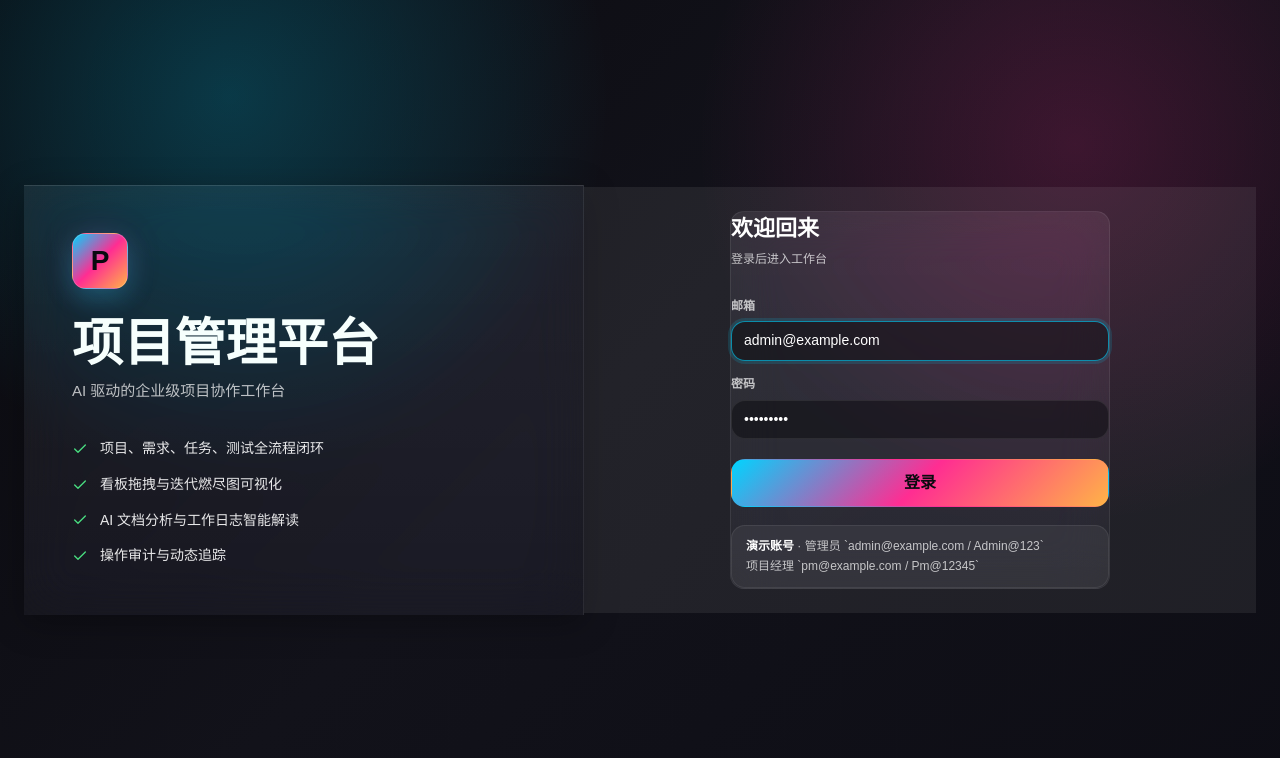
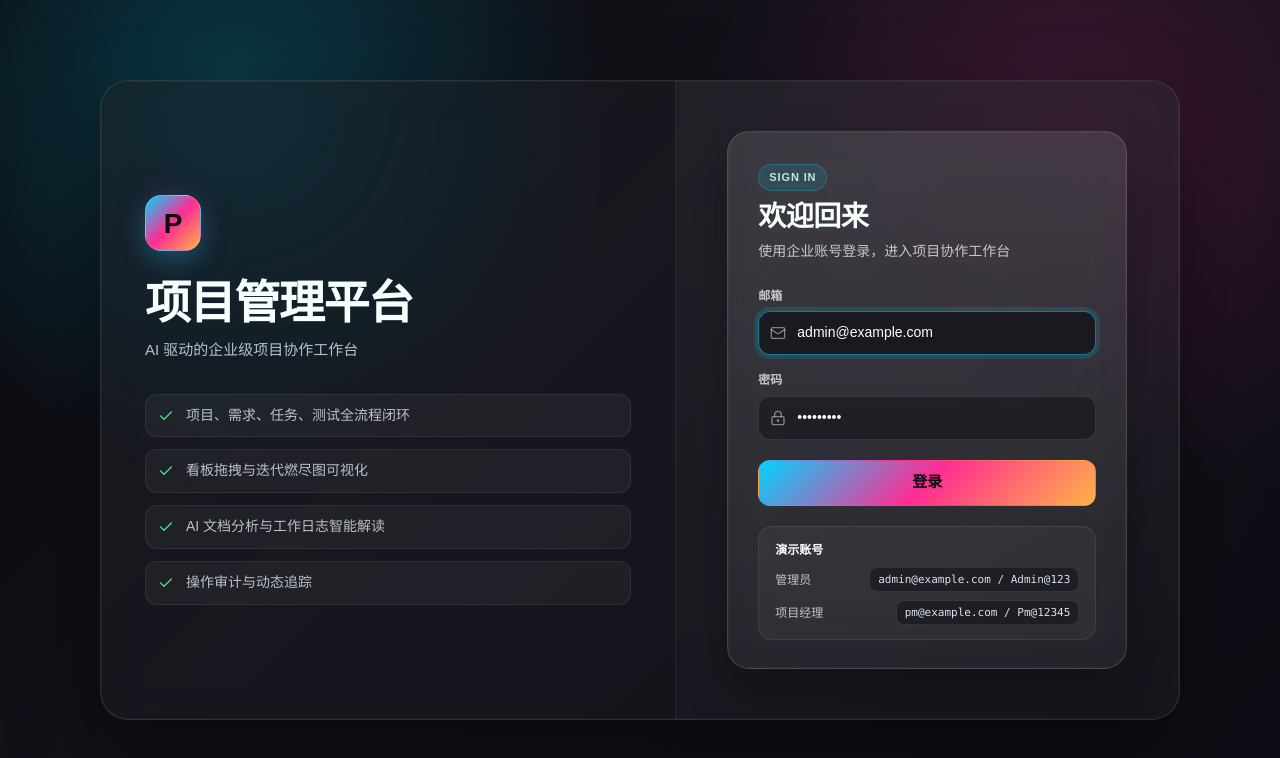
Before and after one commit to Curl-007/company-platform, a React (Vite) app in the folder web/: page / in a window 1280 px wide. Shown: the top 758 px of the page. Built offline with nearby package versions, Linux system fonts and the light colour scheme.

Commit message:
fix(web): flush products spacing and redesign login card
Make product workbench and list nearly stacked, and restyle the
welcome-back login panel with shell layout, icons, and glass polish.

```diff
--- a/web/src/components/Login.tsx
+++ b/web/src/components/Login.tsx
@@ -1,5 +1,5 @@
 import React, { useState, FormEvent } from 'react';
-import { Check } from 'lucide-react';
+import { Check, LockKeyhole, Mail } from 'lucide-react';
 import { login } from '../services/auth';
 import type { SessionUser } from '../types';
 
@@ -45,6 +45,7 @@ const Login: React.FC<LoginProps> = ({ onLoginSuccess }) => {
 
   return (
     <div className="login-screen">
+      <div className="login-shell">
         <div className="login-brand-panel">
           <div className="login-brand-logo-lg">P</div>
           <h1 className="login-brand-title">项目管理平台</h1>
@@ -62,16 +63,19 @@ const Login: React.FC<LoginProps> = ({ onLoginSuccess }) => {
         <div className="login-form-panel">
           <div className="login-card">
             <div className="login-card-header">
+              <span className="login-card-kicker">Sign in</span>
               <h2 className="login-card-title">欢迎回来</h2>
-            <p className="login-card-subtitle">登录后进入工作台</p>
+              <p className="login-card-subtitle">使用企业账号登录，进入项目协作工作台</p>
             </div>
 
-          <form onSubmit={handleSubmit}>
+            <form className="login-form" onSubmit={handleSubmit}>
               <div className="form-group">
                 <label className="form-label" htmlFor="login-email">邮箱</label>
+                <div className="login-input-wrap">
+                  <Mail size={16} className="login-input-icon" aria-hidden />
                   <input
                     id="login-email"
-                className="form-input"
+                    className="form-input login-input"
                     type="email"
                     value={email}
                     onChange={(e) => setEmail(e.target.value)}
@@ -80,12 +84,15 @@ const Login: React.FC<LoginProps> = ({ onLoginSuccess }) => {
                     autoFocus
                   />
                 </div>
+              </div>
 
               <div className="form-group">
                 <label className="form-label" htmlFor="login-password">密码</label>
+                <div className="login-input-wrap">
+                  <LockKeyhole size={16} className="login-input-icon" aria-hidden />
                   <input
                     id="login-password"
-                className="form-input"
+                    className="form-input login-input"
                     type="password"
                     value={password}
                     onChange={(e) => setPassword(e.target.value)}
@@ -93,18 +100,26 @@ const Login: React.FC<LoginProps> = ({ onLoginSuccess }) => {
                     autoComplete="current-password"
                   />
                 </div>
+              </div>
 
               {error && <div className="form-error">{error}</div>}
 
-            <button className="btn btn-primary btn-lg" type="submit" disabled={loading}>
+              <button className="btn btn-primary btn-lg login-submit" type="submit" disabled={loading}>
                 {loading ? '登录中...' : '登录'}
               </button>
             </form>
 
             <div className="login-card-hint">
-            <strong>演示账号</strong> · 管理员 `admin@example.com / Admin@123`
-            <br />
-            项目经理 `pm@example.com / Pm@12345`
+              <div className="login-card-hint-title">演示账号</div>
+              <div className="login-card-hint-row">
+                <span>管理员</span>
+                <code>admin@example.com / Admin@123</code>
+              </div>
+              <div className="login-card-hint-row">
+                <span>项目经理</span>
+                <code>pm@example.com / Pm@12345</code>
+              </div>
+            </div>
           </div>
         </div>
       </div>
--- a/web/src/styles/glass-skin.css
+++ b/web/src/styles/glass-skin.css
@@ -2112,31 +2112,104 @@ html[data-work-mode='light'] textarea::placeholder {
     repeating-linear-gradient(90deg, rgba(255, 255, 255, 0.035) 0 1px, transparent 1px 56px);
 }
 
+.login-shell {
+  border: 1px solid rgba(255, 255, 255, 0.1);
+  background:
+    linear-gradient(135deg, rgba(255, 255, 255, 0.05), rgba(255, 255, 255, 0.02)),
+    rgba(12, 12, 18, 0.55);
+  box-shadow:
+    0 40px 90px rgba(0, 0, 0, 0.45),
+    0 0 0 1px rgba(255, 255, 255, 0.04) inset;
+  backdrop-filter: blur(18px) saturate(140%);
+  -webkit-backdrop-filter: blur(18px) saturate(140%);
+}
+
 .login-brand-panel,
 .login-form-panel {
   position: relative;
+  background: transparent;
+  border: none;
+  box-shadow: none;
+  backdrop-filter: none;
+  -webkit-backdrop-filter: none;
 }
 
 .login-brand-panel {
-  border-right: 1px solid var(--border-default);
+  border-right: 1px solid rgba(255, 255, 255, 0.08);
 }
 
 .login-brand-title {
   color: #f6fffd;
-  font-size: clamp(34px, 4vw, 56px);
+  font-size: clamp(30px, 3.6vw, 46px);
   line-height: 1.05;
 }
 
 .login-brand-subtitle,
-.login-brand-highlights,
+.login-brand-highlights li {
+  color: rgba(230, 238, 245, 0.78);
+}
+
+.login-brand-highlights li {
+  background: rgba(255, 255, 255, 0.045);
+  border-color: rgba(255, 255, 255, 0.08);
+}
+
+.login-form-panel {
+  background:
+    linear-gradient(180deg, rgba(255, 255, 255, 0.045), rgba(255, 255, 255, 0.02));
+}
+
+.login-card {
+  border: 1px solid rgba(255, 255, 255, 0.12);
+  border-radius: 22px;
+  background:
+    linear-gradient(180deg, rgba(255, 255, 255, 0.1), rgba(255, 255, 255, 0.05));
+  box-shadow:
+    0 24px 48px rgba(0, 0, 0, 0.28),
+    0 0 0 1px rgba(255, 255, 255, 0.04) inset;
+}
+
+.login-card-kicker {
+  background: rgba(var(--work-accent-rgb), 0.12);
+  color: rgba(210, 255, 245, 0.88);
+  border: 1px solid rgba(var(--work-accent-rgb), 0.22);
+}
+
+.login-card-title {
+  color: #f7fffd;
+}
+
 .login-card-subtitle,
+.login-card-hint,
+.login-card-hint-row span {
+  color: var(--text-secondary);
+}
+
+.login-input {
+  background: rgba(10, 10, 15, 0.42) !important;
+  border-color: rgba(255, 255, 255, 0.1) !important;
+  color: var(--text-primary) !important;
+}
+
+.login-input:focus {
+  background: rgba(10, 10, 15, 0.62) !important;
+  border-color: rgba(var(--work-accent-rgb), 0.55) !important;
+  box-shadow: 0 0 0 4px rgba(var(--work-accent-rgb), 0.14) !important;
+}
+
+.login-input-icon {
+  color: rgba(210, 220, 230, 0.55);
+}
+
 .login-card-hint {
-  color: var(--text-secondary);
-}
-
-.login-card {
-  border: 1px solid var(--border-default);
-  border-radius: var(--radius-modal);
+  background: rgba(255, 255, 255, 0.04);
+  border-color: rgba(255, 255, 255, 0.08);
+}
+
+.login-card-hint-row code {
+  background: rgba(10, 10, 15, 0.45);
+  border-color: rgba(255, 255, 255, 0.1);
+  color: rgba(230, 245, 255, 0.92);
 }
 
 .form-error {
```
Also changed, not shown: web/src/styles/global.css. Lines whose indentation alone changed are shown as unchanged.
